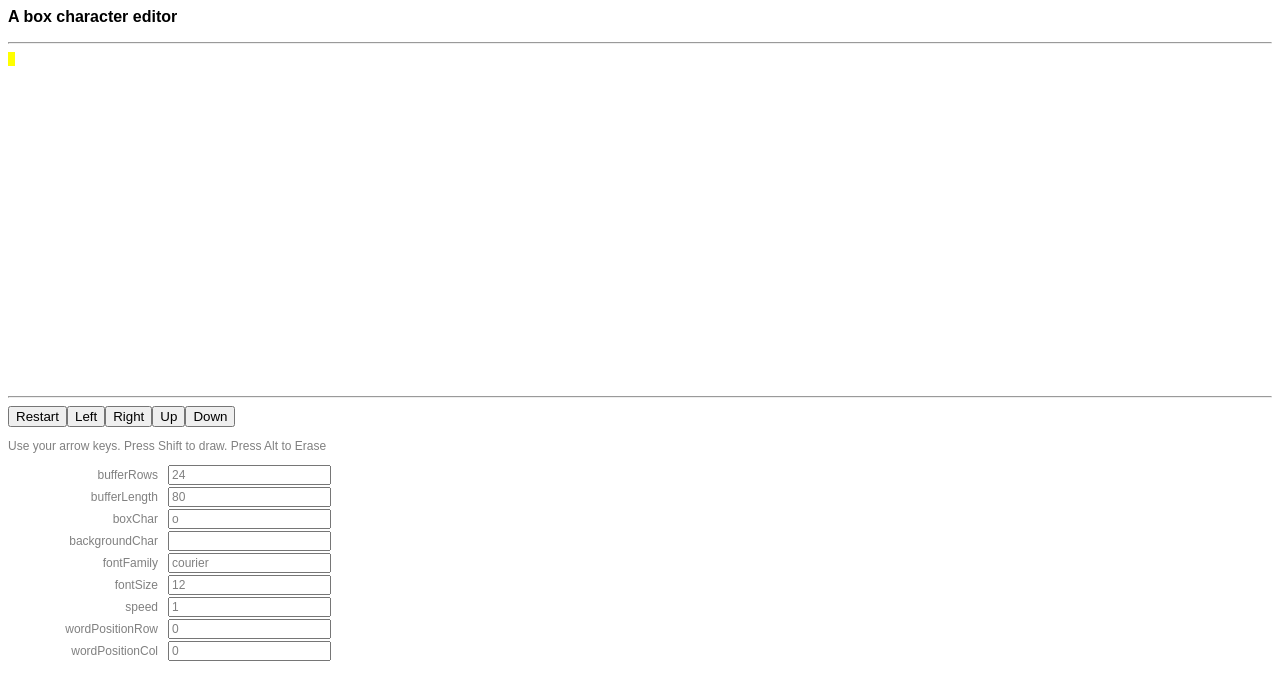
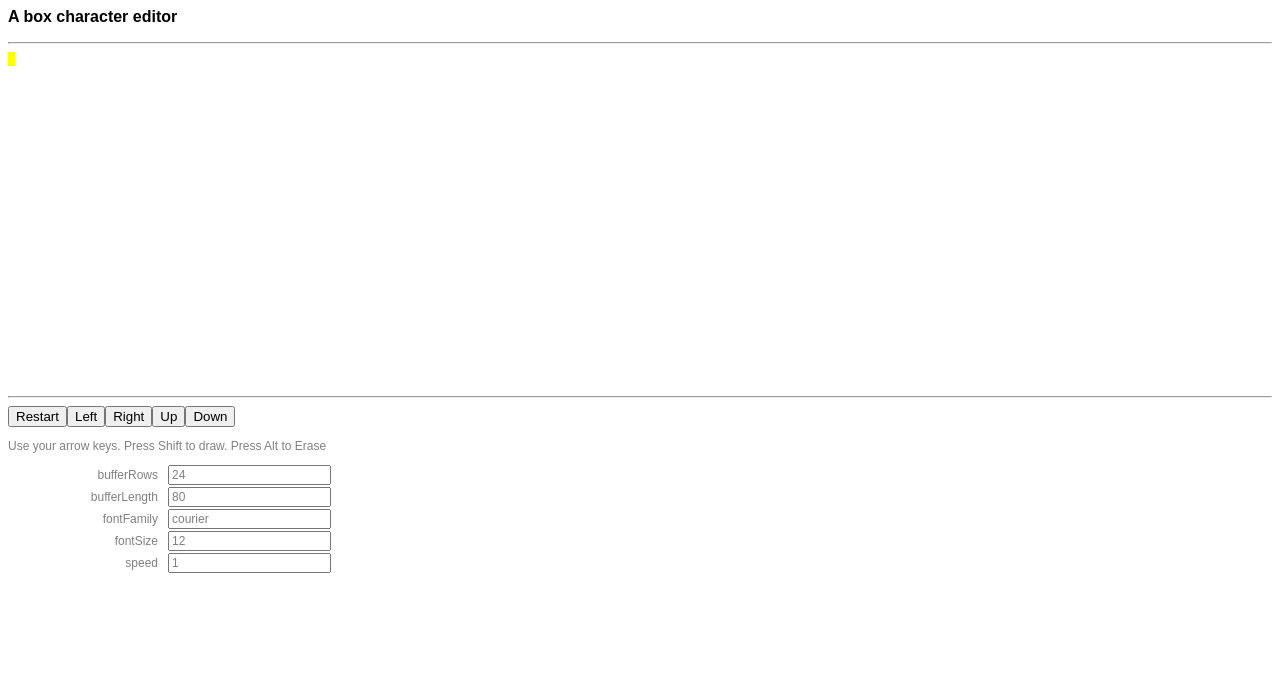
Before and after one commit to ogt/boxchareditor, a plain HTML site: page index.html in a window 1280 px wide. Drawn offline with Linux system fonts and the light colour scheme.

Commit message:
fix more edge bugs

```diff
--- a/index.html
+++ b/index.html
@@ -73,13 +73,13 @@ function assert( outcome, description ) {
 var model = {
   bufferRows : 24,
   bufferLength : 80,
-  boxChar : 'o',
-  backgroundChar : ' ',
   fontFamily : 'courier' ,
   fontSize : '12',
   speed : 1,
-  wordPositionRow : 0,
-  wordPositionCol : 0
+}
+var cursor = {
+  row : 0,
+  col : 0
 }
 var lines = [];
 
@@ -90,26 +90,26 @@ var BRUSHERASE = '#';
 
 function restart() {
   unsortedKeys(model).forEach(function(field) { if ($('#'+field).val()) model[field] = $('#'+field).val() })
-  model.wordPositionRow = 0
-  model.wordPositionCol = 0
-  clearStringBuffer()
+  cursor.row = 0
+  cursor.col = 0
+  initTables()
   redrawModel()
 }
 
 function left() {
-  if (model.wordPositionCol > 0) model.wordPositionCol--
+  if (cursor.col > 0) cursor.col--
 }
 
 function right() {
-  if (model.wordPositionCol < model.bufferLength - 1) model.wordPositionCol++
+  if (cursor.col < model.bufferLength - 1) cursor.col++
 }
 
 function up() {
-  if (model.wordPositionRow > 0) model.wordPositionRow--
+  if (cursor.row > 0) cursor.row--
 }
 
 function down() {
-  if (model.wordPositionRow < model.bufferRows - 1) model.wordPositionRow++
+  if (cursor.row < model.bufferRows - 1) cursor.row++
 }
 
 function move(direction, speed, brush) {
@@ -117,14 +117,14 @@ function move(direction, speed, brush) {
   //var brush = if (e
   speed = speed || model.speed
   for (var i=0; i<speed; i++) {
-    var oldpos = {col: model.wordPositionCol, row: model.wordPositionRow};
+    var oldpos = {col: cursor.col, row: cursor.row};
     direction();
-    var newpos = {col: model.wordPositionCol, row: model.wordPositionRow};
+    var newpos = {col: cursor.col, row: cursor.row};
 //    alert('direction : '+direction+' oldpos : '+JSON.stringify(oldpos) + ' newpos : '+JSON.stringify(newpos) + ' brush : '+brush)
     if (brush) {
       updateTables(oldpos,newpos, brush);
     }
-    redrawModel();
+    fastRedrawModel();
   }
 }
 
@@ -140,21 +140,21 @@ function keyPressed(e) {
 
   if (e.shiftKey) brush = BRUSHSINGLE;
   if (e.altKey) brush = BRUSHERASE;
-
+  var speed = $('#speed').val() || model.speed;
   switch (e.keyCode) {
     case LEFTARROW :
-      move(left, model.speed,brush); break
+      move(left, speed,brush); break
     case RIGHTARROW :
-      move(right, model.speed, brush); break
+      move(right, speed, brush); break
     case UPARROW :
-      move(up, model.speed, brush); break
+      move(up, speed, brush); break
     case DOWNARROW :
-      move(down, model.speed, brush); break
+      move(down, speed, brush); break
     default:
   }
 }
 
-function clearStringBuffer() {
+function initTables() {
   for (var i=0;i<model.bufferRows;i++) {
     lines[i] = []
     for (var j=0;j<model.bufferLength;j++){
@@ -170,9 +170,9 @@ function updateTables(oldpos, newpos, brush) {
     if (lines[y][x] == '|')
       if (lines[y][x-1] == '-' || lines[y][x+1] == '-') lines[y][x] = '+';
     if (lines[y][x] == '-')
-      if (lines[y-1][x] == '|' || lines[y+1][x] == '|') lines[y][x] = '+';
+      if ((y>0 && lines[y-1][x] == '|') || lines[y+1][x] == '|') lines[y][x] = '+';
     if (lines[y][x] == '+') {
-      if ( (lines[y-1][x] == ' ' || lines[y-1][x] == '-') && (lines[y+1][x] == ' ' || lines[y+1][x] == '-') )  lines[y][x] = '-';
+      if ( (  (y>0 && lines[y-1][x] == ' ') || (y>0 && lines[y-1][x] == '-'))  && (lines[y+1][x] == ' ' || lines[y+1][x] == '-') )  lines[y][x] = '-';
       if ( (lines[y][x-1] == ' ' || lines[y][x-1] == '|') && (lines[y][x+1] == ' ' || lines[y][x+1] == '|') )  lines[y][x] = '|';
     }
   }
@@ -212,19 +212,17 @@ function updateTables(oldpos, newpos, brush) {
 
 
 function drawBuffer() {
-//  var pre  = $('<pre id="buffer">')
-//  pre.text(buf.join('\n'))
-  var d  = $('<div id="buffer">')
+  var d  = $('<div>')
   for (var i=0;i<model.bufferRows;i++) {
     var s = lines[i].join('');
     var p;
-    if (i == model.wordPositionRow ) {
+    if (i == cursor.row ) {
       p = $('<p>').html(
-        escapeHTML(s.substr(0,model.wordPositionCol)) +
+        escapeHTML(s.substr(0,cursor.col)) +
         '<span id="cursor" style="background-color:yellow;">' +
-        escapeHTML(s[model.wordPositionCol])+
+        escapeHTML(s[cursor.col])+
         '</span>'+
-        escapeHTML(s.substr(model.wordPositionCol+1))
+        escapeHTML(s.substr(cursor.col+1))
       )
     }
     else
@@ -233,7 +231,6 @@ function drawBuffer() {
   }
   d.css({ 'font-family' : model.fontFamily, 'font-size' : model.fontSize, 'word-wrap': 'break-word', 'margin-top':0, 'margin-bottom':0 })
   return d;
-//  return pre;
 }
 
 function drawModelField(field) {
@@ -261,13 +258,17 @@ function drawControlPanel() {
   return d;
 }
 
+function fastRedrawModel() {
+   $('#buffer').empty().append(drawBuffer)
+}
 
 function redrawModel() {
   $('.content').empty().append($('<p class="header">').text('A box character editor'))
   $('.content').append($('<hr/>'))
-  $('.content').append(drawBuffer())
+  $('.content').append($('<div id="buffer" />'))
   $('.content').append($('<hr/>'))
   $('.content').append(drawControlPanel())
+  fastRedrawModel();
 }
 
 $(function () {
```
